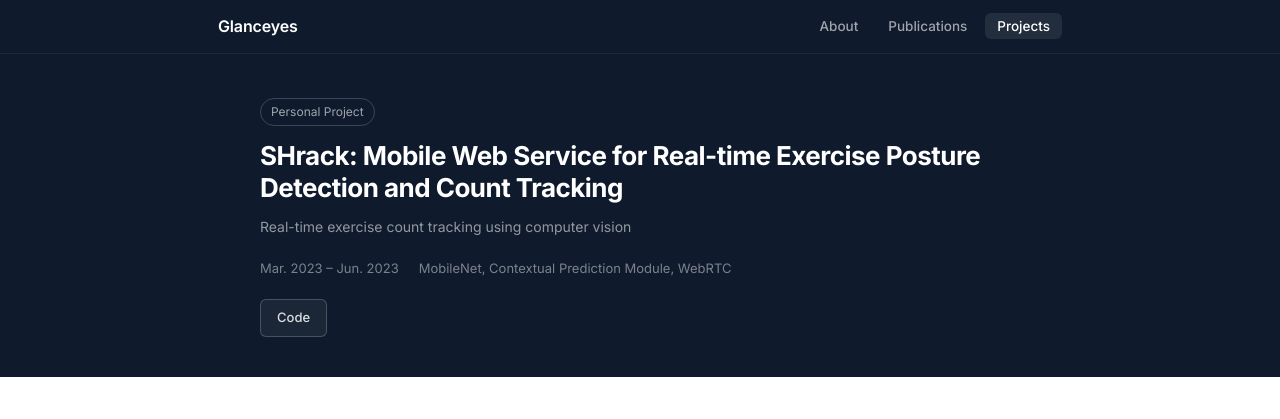
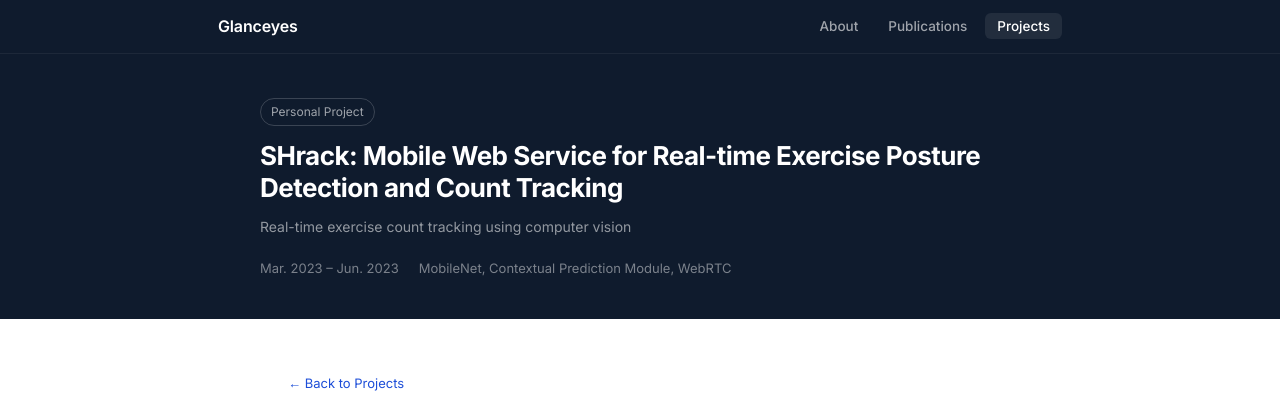
Before and after one commit to Glanceyes/Glanceyes.github.io, a Jekyll site: the page built from _projects/shrack.md, in a window 1280 px wide and 900 px high, cut to the strip 0-419 px from the top of the window. Built offline with Jekyll 4.4.1, drawn with Linux system fonts in a browser that asks for light colours.

Commit message:
Remove Code link from SHrack project review (not public)
Co-Authored-By: Claude Sonnet 4.6 <noreply@anthropic.com>

```diff
--- a/_projects/shrack.md
+++ b/_projects/shrack.md
@@ -6,9 +6,6 @@ featured_image: https://vip2.loli.io/2023/09/02/yHXwQg1d5cDeNO9.png
 start_date: '2023-03-19'
 end_date: '2023-06-09'
 keywords: MobileNet, Contextual Prediction Module, WebRTC
-links:
-  - label: Code
-    url: https://github.com/glanceyes/SHrack
 ---
 
 
```
